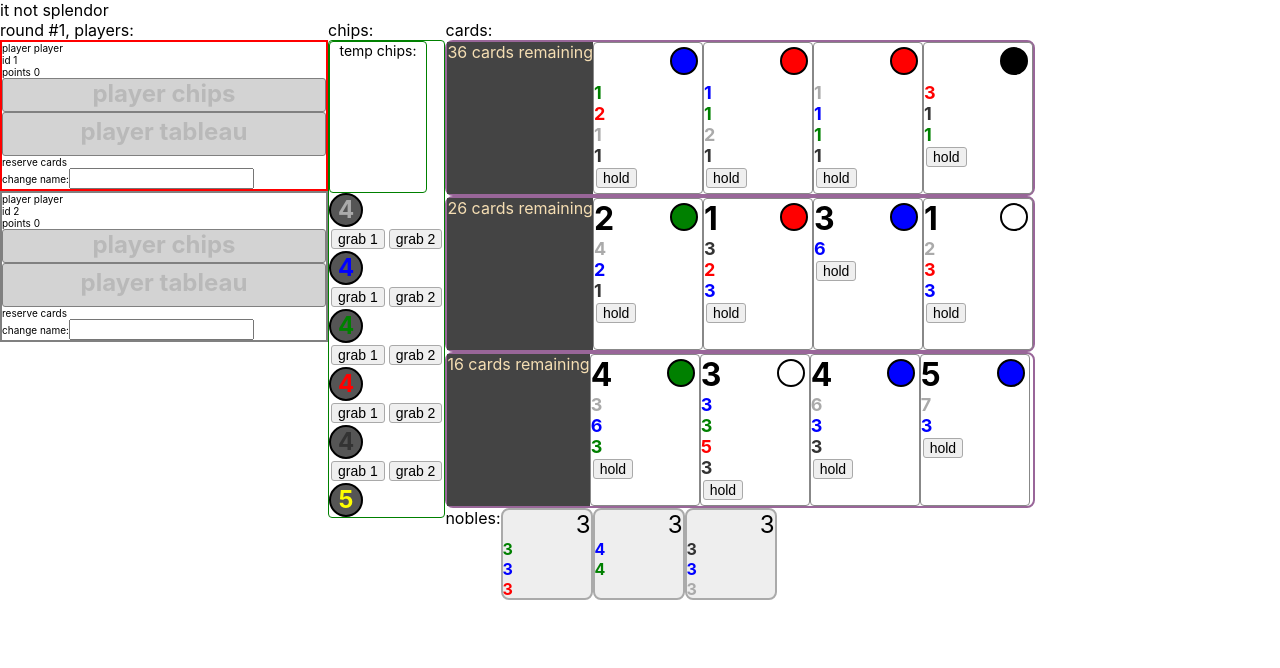
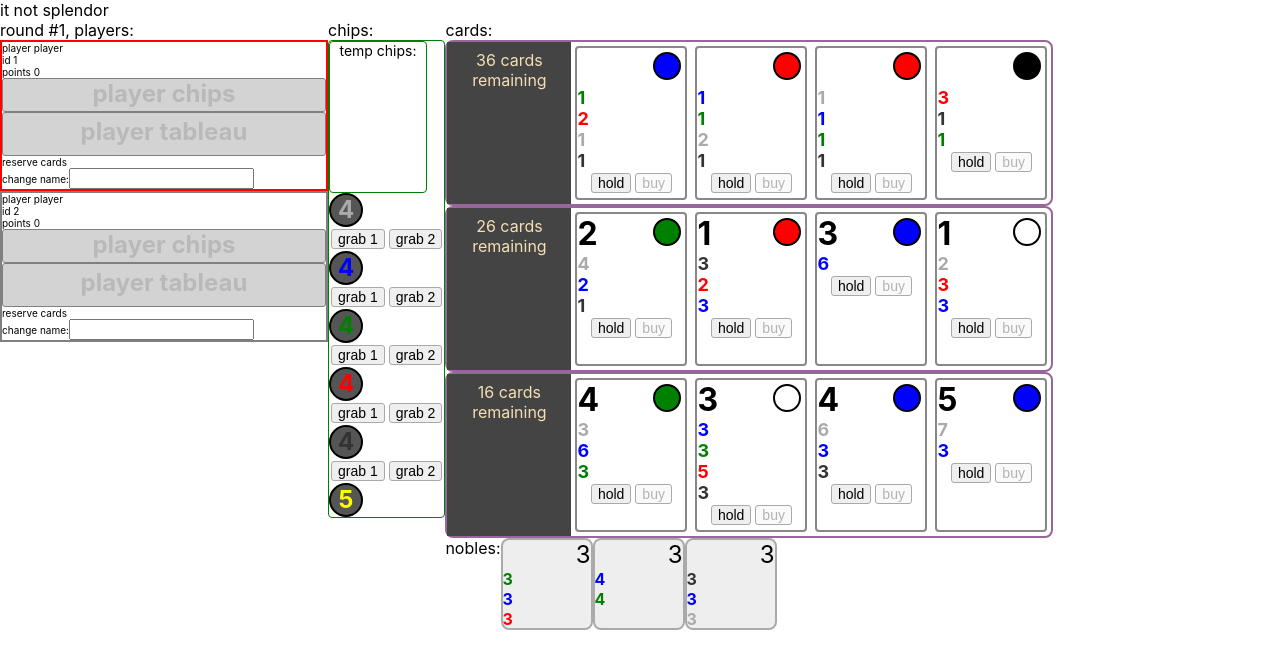
Before and after one commit to jmenter/splendr, a React (Create React App) app: page / in a window 1280 px wide. Shown: the top 668 px of the page. Built offline with nearby package versions, Linux system fonts and the light colour scheme.

Commit message:
made a little prettyer

```diff
--- a/src/components/Game/CardComponent.scss
+++ b/src/components/Game/CardComponent.scss
@@ -1,9 +1,9 @@
 .CardComponent {
-  border: 1px solid #888;
+  border: 2px solid #888;
   border-radius: 4px;
   height: 150px;
   width: 108px;
-
+  margin: 4px;
   .point-value {
     display: inline;
     font-size: 32px;
@@ -48,7 +48,8 @@
     }
   }
   .actions {
-    position: relative;
-    display: inline-block;
+    display: flex;
+    flex-direction: row;
+    justify-content: center;
   }
 }
--- a/src/components/Game/CardComponent.tsx
+++ b/src/components/Game/CardComponent.tsx
@@ -13,8 +13,9 @@ export type CardComponentProps = {
 export type CardHandler = (id: string) => void;
 
 export default observer((props: CardComponentProps) => {
-  const purchaseHandler = props.purchaseHandler;
-  const reserveHandler = props.reserveHandler;
+  const { reserveHandler } = props;
+  const { purchaseHandler } = props;
+
   return (
     <div className="CardComponent" id={props.id}>
       <div className="point-value">
@@ -34,22 +35,26 @@ export default observer((props: CardComponentProps) => {
         })}
       </div>
       <div className="actions">
-        {reserveHandler && (
         <button
+          disabled={reserveHandler === undefined}
           id={props.id}
-            onClick={(event) => reserveHandler(event.currentTarget.id)}
+          onClick={
+            reserveHandler &&
+            ((event) => reserveHandler(event.currentTarget.id))
+          }
         >
           hold
         </button>
-        )}
-        {purchaseHandler && (
         <button
+          disabled={purchaseHandler === undefined}
           id={props.id}
-            onClick={(event) => purchaseHandler(event.currentTarget.id)}
+          onClick={
+            purchaseHandler &&
+            ((event) => purchaseHandler(event.currentTarget.id))
+          }
         >
           buy
         </button>
-        )}
       </div>
     </div>
   );
--- a/src/components/Game/CardStackComponent.scss
+++ b/src/components/Game/CardStackComponent.scss
@@ -5,6 +5,8 @@
   flex-direction: row;
 
   .remaining {
+    width: 108px;
+    padding: 8px;
     text-align: center;
     background-color: #444;
     color: wheat;
--- a/src/components/Game/CardStackComponent.tsx
+++ b/src/components/Game/CardStackComponent.tsx
@@ -24,7 +24,11 @@ export default observer((props: CardStackComponentProps) => {
   const visibleCards = cards.slice(0, VISIBLE_SLOTS);
   return (
     <div className="CardStackComponent">
-      <div className="card remaining">{remainingCards} cards remaining</div>
+      <div className="card remaining">
+        {remainingCards} cards
+        <br />
+        remaining
+      </div>
       {visibleCards.map((card, index) => {
         const id = `${props.cardCostTier}-${index}`;
         return (
--- a/src/components/Game/PlayerComponent.scss
+++ b/src/components/Game/PlayerComponent.scss
@@ -77,6 +77,10 @@
       background-color: white;
     }
   }
+  .reserve-cards {
+    display: flex;
+    flex-direction: row;
+  }
   .nobles-container {
     display: flex;
   }
--- a/src/components/Game/PlayerComponent.tsx
+++ b/src/components/Game/PlayerComponent.tsx
@@ -92,7 +92,6 @@ export default class PlayerComponent extends React.Component<PlayerProps> {
             <div className="background">reserve cards</div>
             <div className="reserve-cards">
               {player.reserveCards.map((card, index) => {
-                console.log("here's a card: ", card);
                 const id = `reservecard-${index}`;
                 const purchaseHandler = stores.gameStore.game.playerCanPurchase(
                   card
@@ -105,6 +104,7 @@ export default class PlayerComponent extends React.Component<PlayerProps> {
                     card={card}
                     purchaseHandler={purchaseHandler}
                     reserveHandler={undefined}
+                    key={Math.random()}
                   />
                 );
               })}
```
Lines whose indentation alone changed are shown as unchanged.
